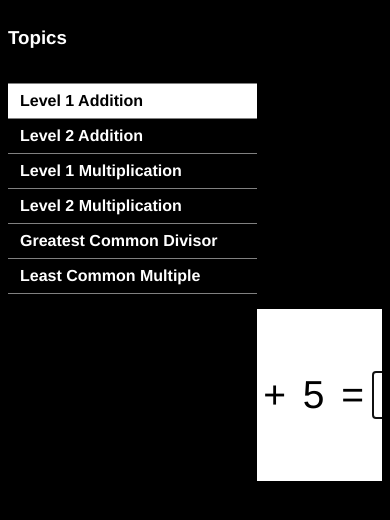
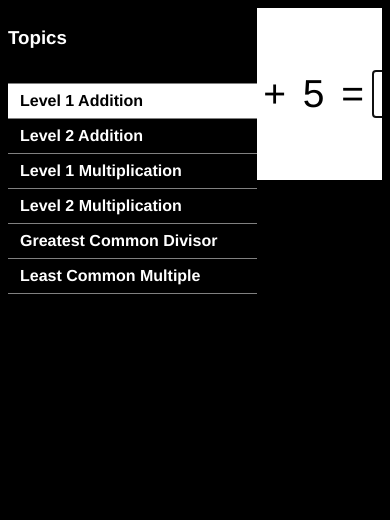
Before and after one commit to jglogan/quickmath, a React app: page / in a window 390 px wide. Shown: the top 520 px of the page. Built offline with nearby package versions, Linux system fonts and the light colour scheme; the HTML template or start-up script is replaced by a standard one.

Commit message:
Move topic to top of window.
- The may help with mobile display.

```diff
--- a/src/components/App.jsx
+++ b/src/components/App.jsx
@@ -10,7 +10,7 @@ import topics from 'Components/Topics.jsx';
 //    - Topic lifecycle, with start and end cards, 10 questions, progress, and scoring.
 //    - Timed topic lifecycle.
 //    - Record best daily result per topic, and chart results.
-//    - Stand up on Amazon.
+//    - Get layout working on tablet and mobile.
 //
 const App = props => {
     return (
@@ -22,7 +22,7 @@ const App = props => {
                         <TopicList topics={topics} />
                     </Box>
                 </Box>
-                <Box flex='1'>
+                <Box flex='1' justify='start' height='100%'>
                     <Routes>
                         {topics.map(topic => <Route key={topic.path} path={topic.path} element={topic.component} />)}
                     </Routes>
```
